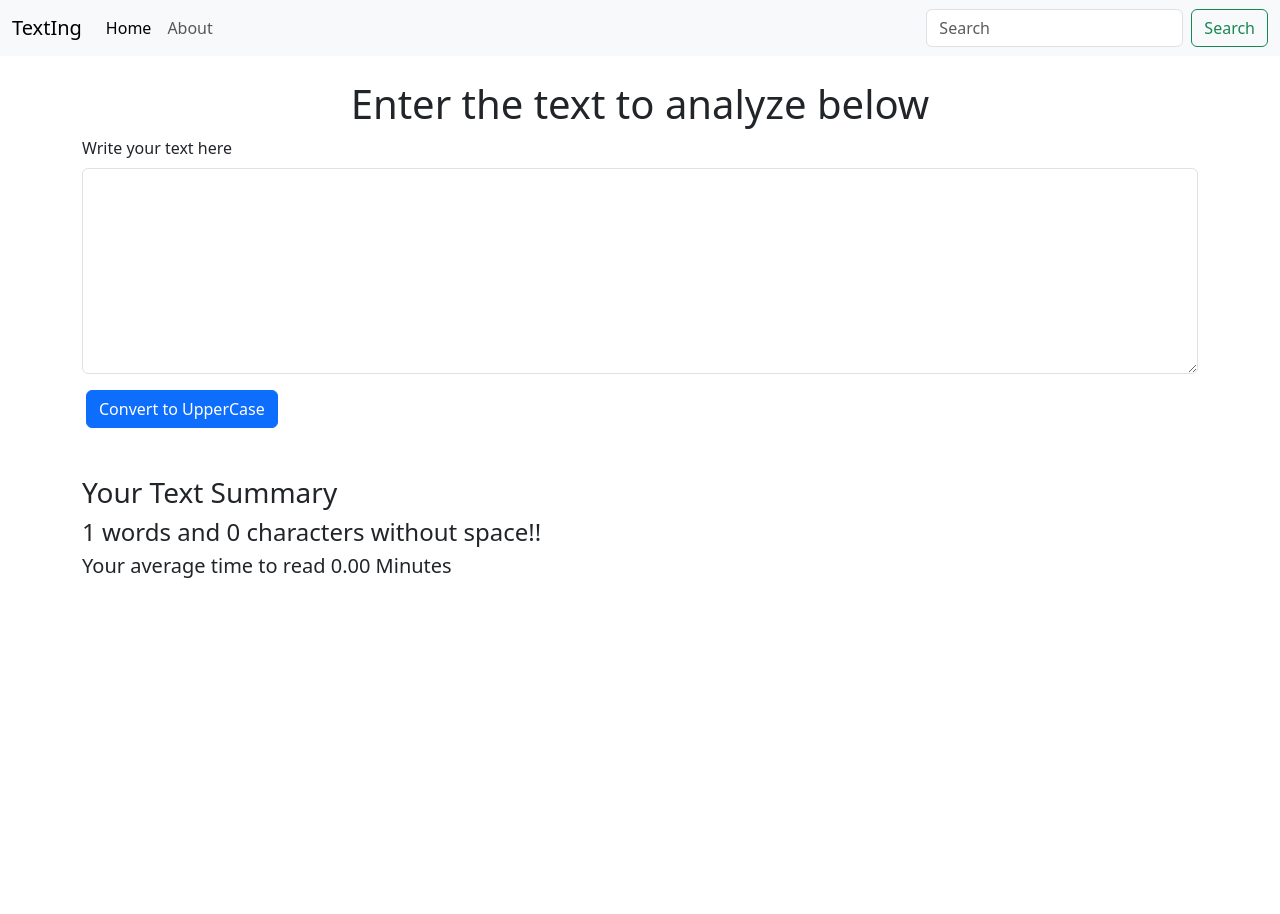
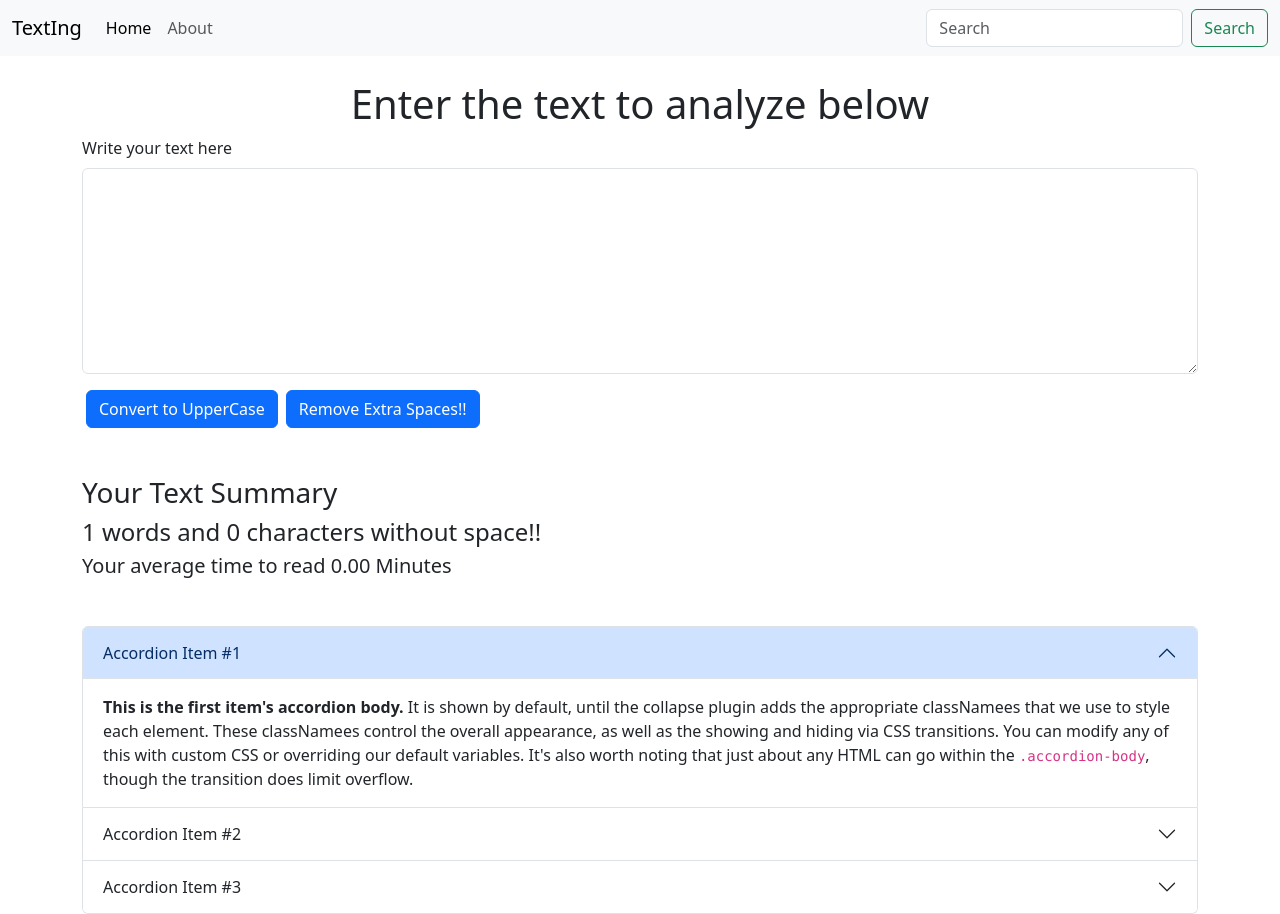
Before and after one commit to Ujjal-ENG/texting-a-text-app, a React (Create React App) app: page / in a window 1280 px wide. Before the commit the page ends 800 px from the top, so only its background shows below. Built offline with nearby package versions, Linux system fonts and the light colour scheme.

Commit message:
remove the extra spaces

```diff
--- a/src/App.js
+++ b/src/App.js
@@ -1,4 +1,5 @@
 import React from 'react';
+import About from './components/About';
 import Navbar from './components/Navbar';
 import TextForm from './components/TextForm';
 
@@ -7,6 +8,7 @@
         <>
             <Navbar />
             <TextForm heading="Enter the text to analyze below" />
+            <About />
         </>
     );
 };
--- /dev/null
+++ b/src/components/About.js
@@ -0,0 +1,54 @@
+import React from 'react';
+
+const About = () => {
+    return (
+        <div className="container mt-5">
+            <div className="accordion" id="accordionExample">
+                <div className="accordion-item">
+                    <h2 className="accordion-header" id="headingOne">
+                        <button className="accordion-button" type="button" data-bs-toggle="collapse" data-bs-target="#collapseOne" aria-expanded="true" aria-controls="collapseOne">
+                            Accordion Item #1
+                        </button>
+                    </h2>
+                    <div id="collapseOne" className="accordion-collapse collapse show" aria-labelledby="headingOne" data-bs-parent="#accordionExample">
+                        <div className="accordion-body">
+                            <strong>This is the first item's accordion body.</strong> It is shown by default, until the collapse plugin adds the appropriate classNamees that we use to style each
+                            element. These classNamees control the overall appearance, as well as the showing and hiding via CSS transitions. You can modify any of this with custom CSS or overriding
+                            our default variables. It's also worth noting that just about any HTML can go within the <code>.accordion-body</code>, though the transition does limit overflow.
+                        </div>
+                    </div>
+                </div>
+                <div className="accordion-item">
+                    <h2 className="accordion-header" id="headingTwo">
+                        <button className="accordion-button collapsed" type="button" data-bs-toggle="collapse" data-bs-target="#collapseTwo" aria-expanded="false" aria-controls="collapseTwo">
+                            Accordion Item #2
+                        </button>
+                    </h2>
+                    <div id="collapseTwo" className="accordion-collapse collapse" aria-labelledby="headingTwo" data-bs-parent="#accordionExample">
+                        <div className="accordion-body">
+                            <strong>This is the second item's accordion body.</strong> It is hidden by default, until the collapse plugin adds the appropriate classNamees that we use to style each
+                            element. These classNamees control the overall appearance, as well as the showing and hiding via CSS transitions. You can modify any of this with custom CSS or overriding
+                            our default variables. It's also worth noting that just about any HTML can go within the <code>.accordion-body</code>, though the transition does limit overflow.
+                        </div>
+                    </div>
+                </div>
+                <div className="accordion-item">
+                    <h2 className="accordion-header" id="headingThree">
+                        <button className="accordion-button collapsed" type="button" data-bs-toggle="collapse" data-bs-target="#collapseThree" aria-expanded="false" aria-controls="collapseThree">
+                            Accordion Item #3
+                        </button>
+                    </h2>
+                    <div id="collapseThree" className="accordion-collapse collapse" aria-labelledby="headingThree" data-bs-parent="#accordionExample">
+                        <div className="accordion-body">
+                            <strong>This is the third item's accordion body.</strong> It is hidden by default, until the collapse plugin adds the appropriate classNamees that we use to style each
+                            element. These classNamees control the overall appearance, as well as the showing and hiding via CSS transitions. You can modify any of this with custom CSS or overriding
+                            our default variables. It's also worth noting that just about any HTML can go within the <code>.accordion-body</code>, though the transition does limit overflow.
+                        </div>
+                    </div>
+                </div>
+            </div>
+        </div>
+    );
+};
+
+export default About;
--- a/src/components/Navbar.js
+++ b/src/components/Navbar.js
@@ -27,7 +27,7 @@
                                 </a>
                             </li>
                             <li className="nav-item">
-                                <a className="nav-link" href="/">
+                                <a className="nav-link" href="/about">
                                     About
                                 </a>
                             </li>
--- a/src/components/TextForm.js
+++ b/src/components/TextForm.js
@@ -10,6 +10,10 @@
     const handleClickUP = () => {
         setToggle(!toggle);
         toggle ? setText(text.toUpperCase()) : setText(text.toLowerCase());
+    };
+
+    const handleClickSpaces = () => {
+        setText(text.replace(/\s+/g, ' '));
     };
 
     return (
@@ -25,6 +29,10 @@
 
                 <button className="btn btn-primary mx-1" onClick={handleClickUP}>
                     {toggle ? 'Convert to UpperCase' : 'Convert to LowerCase'}
+                </button>
+
+                <button className="btn btn-primary mx-1" onClick={handleClickSpaces}>
+                    Remove Extra Spaces!!
                 </button>
             </div>
 
```
